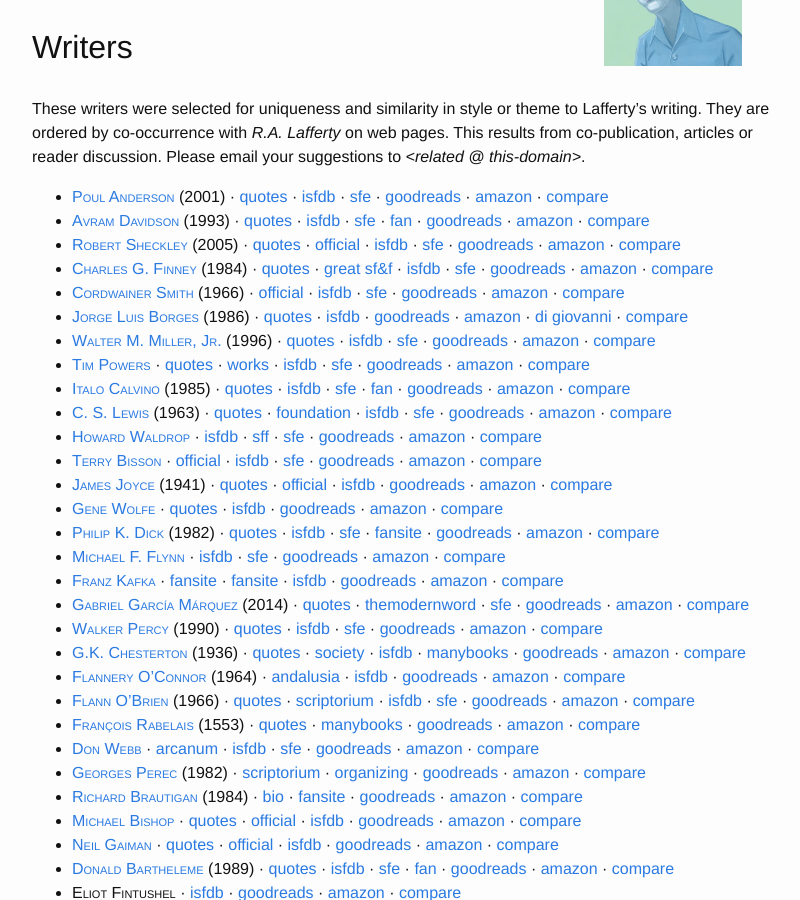
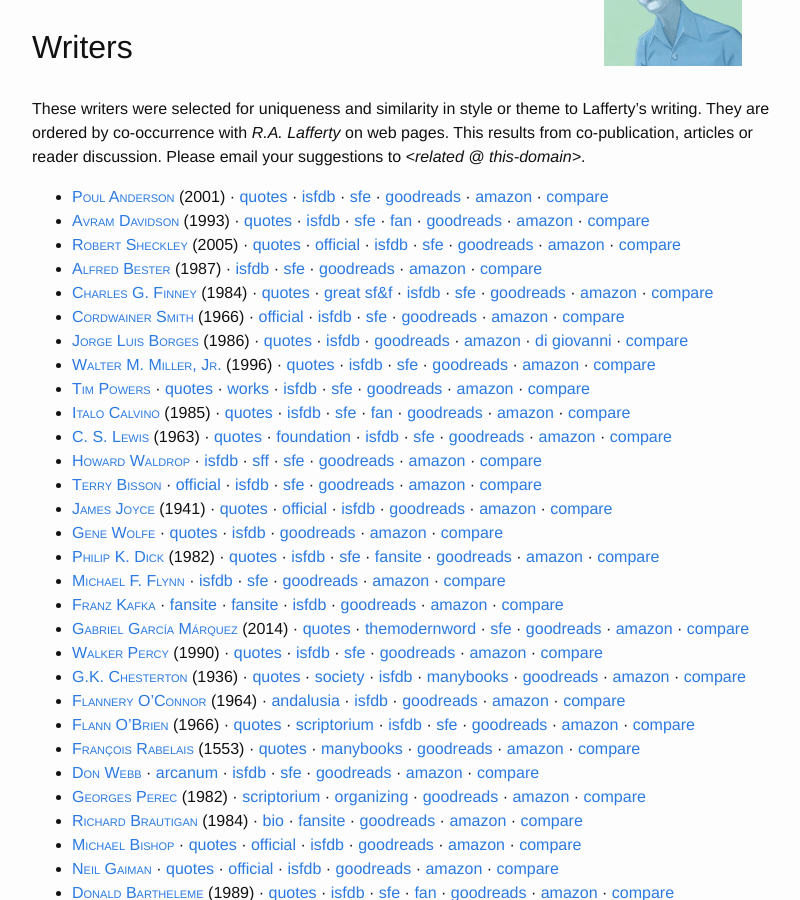
Before and after one commit to ralafferty/ralafferty.github.io, a Jekyll site: the page built from related.md, in a window 1280 px wide and 900 px high, scrolled down 321 px. Shown: the whole window, without its empty margins (238-1038 px from the left). Built offline with Jekyll 4.4.1, drawn with Linux system fonts in a browser that asks for light colours; nearby versions of some CDN libraries.

Commit message:
add alfred bester

```diff
--- a/related.md
+++ b/related.md
@@ -45,6 +45,12 @@
 &middot; [goodreads](http://www.goodreads.com/author/show/8489.Robert_Sheckley)
 &middot; [amazon](http://www.amazon.com/Robert-Sheckley/e/B000APB2K2)
 &middot; [compare](https://www.google.com/search?q=%22r.a.+lafferty%22+%22robert+sheckley%22 "64k results")
+  * <span class="stitle">[Alfred Bester](http://en.wikipedia.org/wiki/Alfred_Bester "...was an American science fiction author, TV and radio scriptwriter, magazine editor and scripter for comic strips and comic books.")</span> (1987)
+&middot; [isfdb](http://www.isfdb.org/cgi-bin/ea.cgi?6)
+&middot; [sfe](http://www.sf-encyclopedia.com/entry/bester_alfred)
+&middot; [goodreads](http://www.goodreads.com/author/show/10992.Alfred_Bester)
+&middot; [amazon](http://www.amazon.com/Alfred-Bester/e/B000AQU2CA)
+&middot; [compare](https://www.google.com/search?q=%22r.a.+lafferty%22+%22alfred+bester%22 "43k results")
   * <span class="stitle">[Charles G. Finney](http://en.wikipedia.org/wiki/Charles_G._Finney "...was an American fantasy novelist and newspaperman... His first novel and most famous work, The Circus of Dr. Lao, won one of the inaugural National Book Awards: the Most Original Book of 1935.")</span> (1984)
 &middot; [quotes](http://en.wikiquote.org/wiki/7_Faces_of_Dr._Lao)
 &middot; [great sf&f](http://greatsfandf.com/AUTHORS/CharlesGFinney.php)
```
